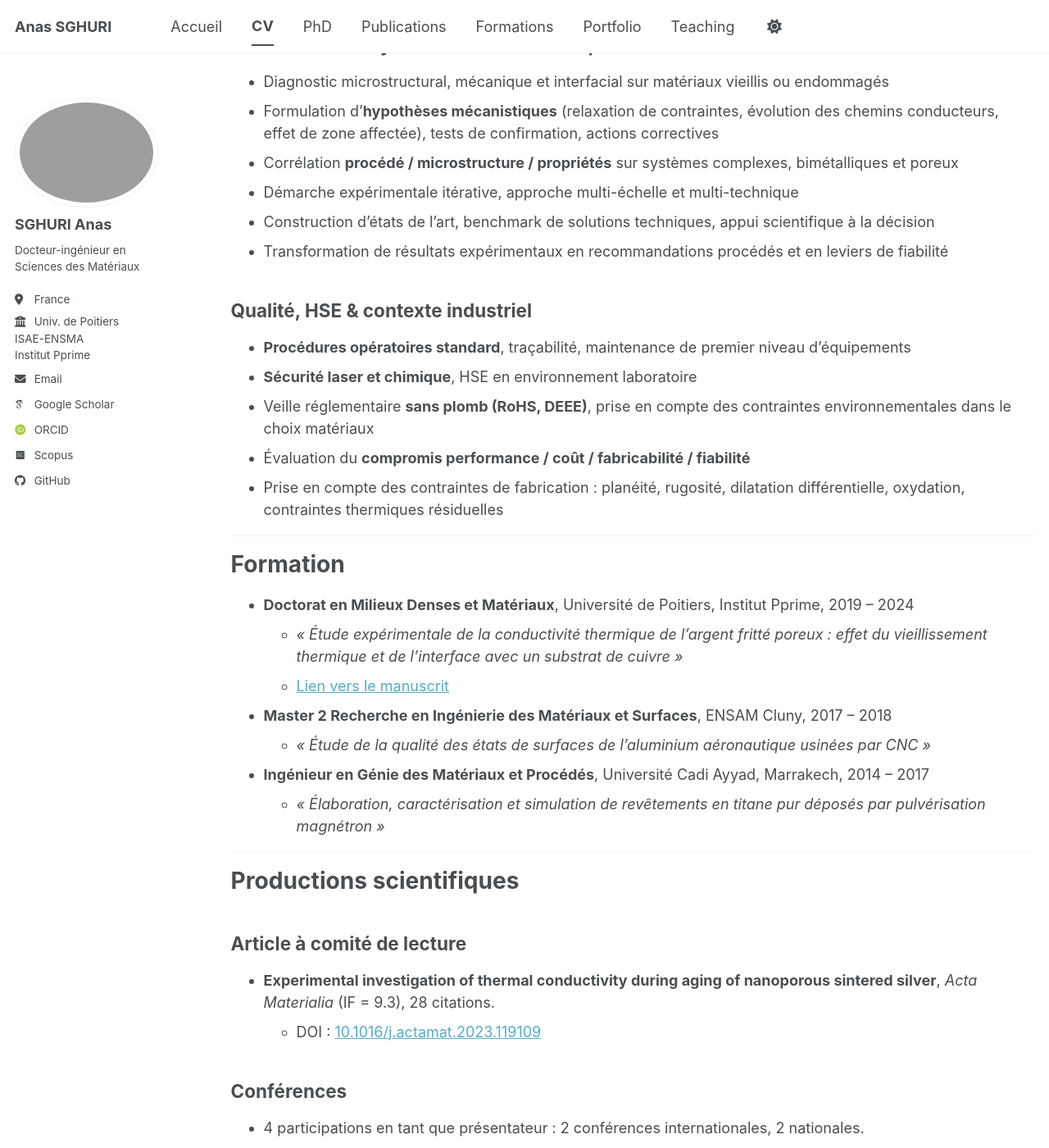
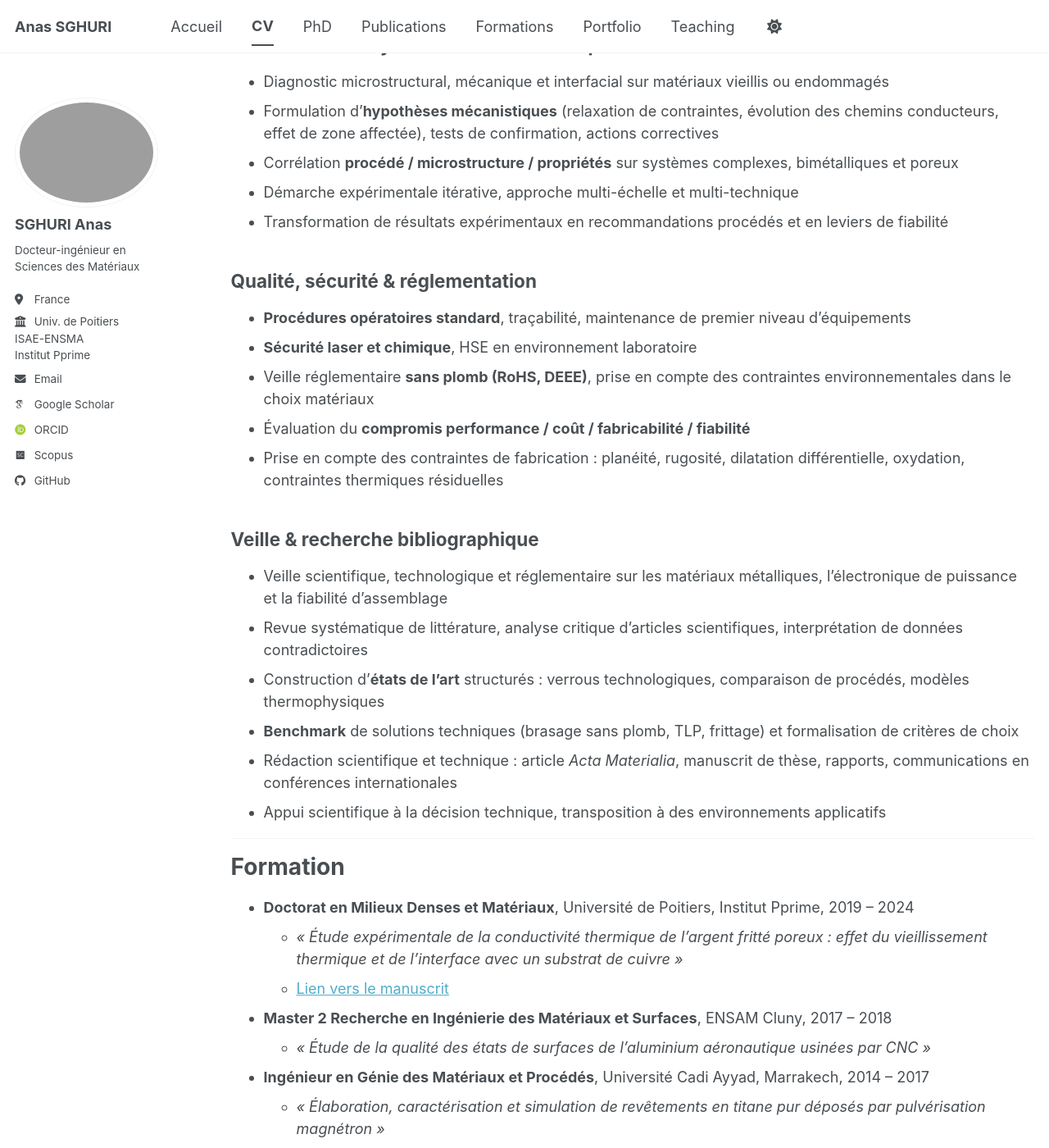
Before and after one commit to Anas-Sg-git/anas-sghuri, a Jekyll site: the page built from _pages/cv.md, in a window 1280 px wide and 1400 px high, scrolled down 4335 px. Shown: the whole window at 82% size. Built offline with Jekyll 4.4.1, drawn with Linux system fonts in a browser that asks for light colours; some web fonts are replaced; a script bundle is joined from its source files by our own code; library files that are not in the unit come from our copies; some of the changed text lies outside the part shown.

Commit message:
Update cv.md

```diff
--- a/_pages/cv.md
+++ b/_pages/cv.md
@@ -35,25 +35,27 @@
 <div style="background:#f7f8fa; border-radius:8px; padding:1.1rem 1.2rem; margin:1.2rem 0; border-left:3px solid #2c5282;">
   <div style="font-size:12px; letter-spacing:0.04em; color:#718096; text-transform:uppercase; margin-bottom:0.8rem; font-weight:600;">Chaîne de compétences R&amp;D matériaux</div>
   <div style="display:flex; flex-wrap:wrap; gap:8px; align-items:center; line-height:1.9;">
-    <span style="background:#fff; border:1px solid #e2e8f0; padding:5px 10px; border-radius:6px; font-size:13px;"><span style="color:#a0aec0; margin-right:4px;">1</span>Procédé &amp; élaboration</span>
+    <span style="background:#fff; border:1px solid #e2e8f0; padding:5px 10px; border-radius:6px; font-size:13px;"><span style="color:#a0aec0; margin-right:4px;">1</span>Développement matériaux &amp; procédés</span>
     <span style="color:#a0aec0; font-size:13px;">→</span>
-    <span style="background:#fff; border:1px solid #e2e8f0; padding:5px 10px; border-radius:6px; font-size:13px;"><span style="color:#a0aec0; margin-right:4px;">2</span>Préparation métallographique</span>
+    <span style="background:#fff; border:1px solid #e2e8f0; padding:5px 10px; border-radius:6px; font-size:13px;"><span style="color:#a0aec0; margin-right:4px;">2</span>Préparation &amp; métallographie</span>
     <span style="color:#a0aec0; font-size:13px;">→</span>
     <span style="background:#fff; border:1px solid #e2e8f0; padding:5px 10px; border-radius:6px; font-size:13px;"><span style="color:#a0aec0; margin-right:4px;">3</span>Caractérisation <span style="color:#718096;">(thermique, mécanique, microstructurale)</span></span>
     <span style="color:#a0aec0; font-size:13px;">→</span>
     <span style="background:#fff; border:1px solid #e2e8f0; padding:5px 10px; border-radius:6px; font-size:13px;"><span style="color:#a0aec0; margin-right:4px;">4</span>Métrologie</span>
     <span style="color:#a0aec0; font-size:13px;">→</span>
-    <span style="background:#fff; border:1px solid #e2e8f0; padding:5px 10px; border-radius:6px; font-size:13px;"><span style="color:#a0aec0; margin-right:4px;">5</span>Modélisation &amp; estimation</span>
+    <span style="background:#fff; border:1px solid #e2e8f0; padding:5px 10px; border-radius:6px; font-size:13px;"><span style="color:#a0aec0; margin-right:4px;">5</span>Modélisation numérique &amp; méthodes inverses</span>
     <span style="color:#a0aec0; font-size:13px;">→</span>
-    <span style="background:#fff; border:1px solid #e2e8f0; padding:5px 10px; border-radius:6px; font-size:13px;"><span style="color:#a0aec0; margin-right:4px;">6</span>Programmation &amp; traitement de données</span>
+    <span style="background:#fff; border:1px solid #e2e8f0; padding:5px 10px; border-radius:6px; font-size:13px;"><span style="color:#a0aec0; margin-right:4px;">6</span>Programmation scientifique &amp; traitement de données</span>
     <span style="color:#a0aec0; font-size:13px;">→</span>
     <span style="background:#fff; border:1px solid #e2e8f0; padding:5px 10px; border-radius:6px; font-size:13px;"><span style="color:#a0aec0; margin-right:4px;">7</span>Analyse &amp; résolution de problèmes</span>
     <span style="color:#a0aec0; font-size:13px;">→</span>
-    <span style="background:#fff; border:1px solid #e2e8f0; padding:5px 10px; border-radius:6px; font-size:13px;"><span style="color:#a0aec0; margin-right:4px;">8</span>Qualité, HSE &amp; industrialisation</span>
+    <span style="background:#fff; border:1px solid #e2e8f0; padding:5px 10px; border-radius:6px; font-size:13px;"><span style="color:#a0aec0; margin-right:4px;">8</span>Qualité, sécurité &amp; réglementation</span>
+    <span style="color:#a0aec0; font-size:13px;">→</span>
+    <span style="background:#fff; border:1px solid #e2e8f0; padding:5px 10px; border-radius:6px; font-size:13px;"><span style="color:#a0aec0; margin-right:4px;">9</span>Veille &amp; recherche bibliographique</span>
   </div>
 </div>
 
-## Science des matériaux & procédés d'élaboration
+## Développement matériaux & procédés
 * Matériaux métalliques frittés, pâtes d'argent nanoparticulaire, joints d'interconnexion pour l'électronique de puissance et environnements sévères (haute température, forte puissance)
 * **Frittage d'argent** : frittage sous pression (0–10 MPa), frittage sans pression, cycles thermiques optimisés (270 °C / 5 min) — densification, coalescence, consolidation de poudres métalliques
 * Élaboration d'échantillons massifs, bicouches Ag/Cu et empilements multicouches reproductibles
@@ -107,7 +109,7 @@
 * Développement de **corrélations empiriques** : porosité–λ (variation d'un facteur 4 sur 25–75 % de porosité), densité–Cp, relations microstructure–propriétés
 * Plans d'expériences, analyse de sensibilité, validation croisée modèle/mesure
 
-## Traitement de données & programmation
+## Programmation scientifique & traitement de données
 * **Matlab** (niveau expert) : traitement de champs thermiques 2D/3D, résolution de problèmes inverses, modélisation thermique, segmentation d'images MEB, traitement de données DIC, ajustement de lois empiriques
 * **Python** : automatisation, traitement de données, visualisation, scripts d'analyse
 * **ImageJ / Fiji** : binarisation, seuillage, quantification de porosité et granulométrie
@@ -119,15 +121,22 @@
 * Formulation d'**hypothèses mécanistiques** (relaxation de contraintes, évolution des chemins conducteurs, effet de zone affectée), tests de confirmation, actions correctives
 * Corrélation **procédé / microstructure / propriétés** sur systèmes complexes, bimétalliques et poreux
 * Démarche expérimentale itérative, approche multi-échelle et multi-technique
-* Construction d'états de l'art, benchmark de solutions techniques, appui scientifique à la décision
 * Transformation de résultats expérimentaux en recommandations procédés et en leviers de fiabilité
 
-## Qualité, HSE & contexte industriel
+## Qualité, sécurité & réglementation
 * **Procédures opératoires standard**, traçabilité, maintenance de premier niveau d'équipements
 * **Sécurité laser et chimique**, HSE en environnement laboratoire
 * Veille réglementaire **sans plomb (RoHS, DEEE)**, prise en compte des contraintes environnementales dans le choix matériaux
 * Évaluation du **compromis performance / coût / fabricabilité / fiabilité**
 * Prise en compte des contraintes de fabrication : planéité, rugosité, dilatation différentielle, oxydation, contraintes thermiques résiduelles
+
+## Veille & recherche bibliographique
+* Veille scientifique, technologique et réglementaire sur les matériaux métalliques, l'électronique de puissance et la fiabilité d'assemblage
+* Revue systématique de littérature, analyse critique d'articles scientifiques, interprétation de données contradictoires
+* Construction d'**états de l'art** structurés : verrous technologiques, comparaison de procédés, modèles thermophysiques
+* **Benchmark** de solutions techniques (brasage sans plomb, TLP, frittage) et formalisation de critères de choix
+* Rédaction scientifique et technique : article *Acta Materialia*, manuscrit de thèse, rapports, communications en conférences internationales
+* Appui scientifique à la décision technique, transposition à des environnements applicatifs
 
 ---
 
```
Also changed, not shown: other parts of _pages/cv.md (+3 -3 lines).
